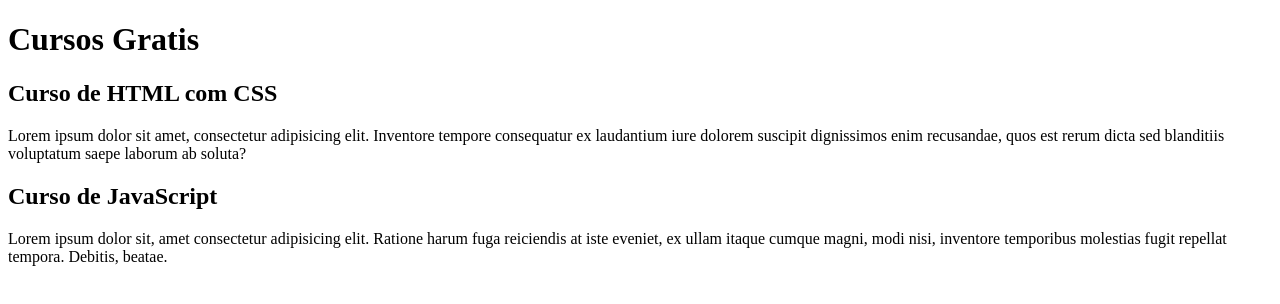
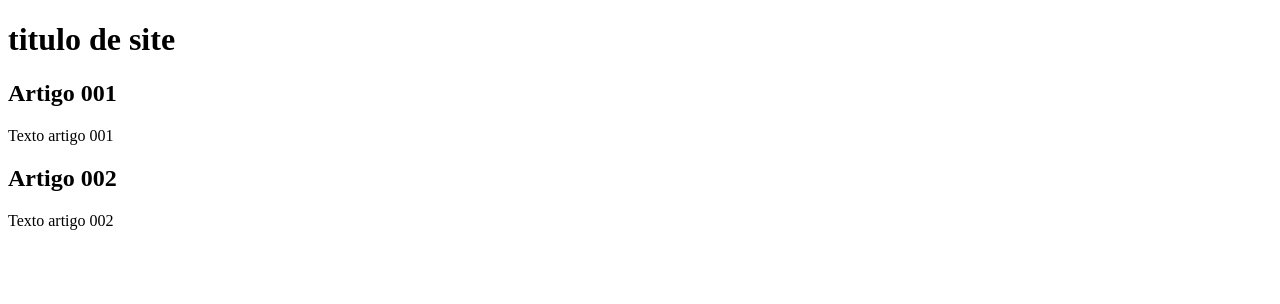
Before and after one commit to RodrigoCarnevali/projeto-site01, a plain HTML site: page index.html in a window 1280 px wide. Drawn offline with Linux system fonts and the light colour scheme.

Commit message:
Update index.html

```diff
--- a/index.html
+++ b/index.html
@@ -3,20 +3,21 @@
 <head>
     <meta charset="UTF-8">
     <meta name="viewport" content="width=device-width, initial-scale=1.0">
-    <title>Titulo do site</title>
+    <title>Site CursoeVideo</title>
+    <link rel="stylesheet" href="estilos/style.css">
 </head>
 <body>
 	<main>
 		<header>
-			<h1>Cursos Gratis</h1>
+			<h1>titulo de site</h1>
 		</header>
 		<article>
-			<h2>Curso de HTML com CSS</h2>
-			<p>Lorem ipsum dolor sit amet, consectetur adipisicing elit. Inventore tempore consequatur ex laudantium iure dolorem suscipit dignissimos enim recusandae, quos est rerum dicta sed blanditiis voluptatum saepe laborum ab soluta?</p>
+			<h2>Artigo 001</h2>
+			<p>Texto artigo 001</p>
 		<article>
 		<article>
-			<h2>Curso de JavaScript</h2>
-			<p>Lorem ipsum dolor sit, amet consectetur adipisicing elit. Ratione harum fuga reiciendis at iste eveniet, ex ullam itaque cumque magni, modi nisi, inventore temporibus molestias fugit repellat tempora. Debitis, beatae.</p>
+			<h2>Artigo 002</h2>
+			<p>Texto artigo 002</p>
 		<article>
 	</main>
 </body>
```
